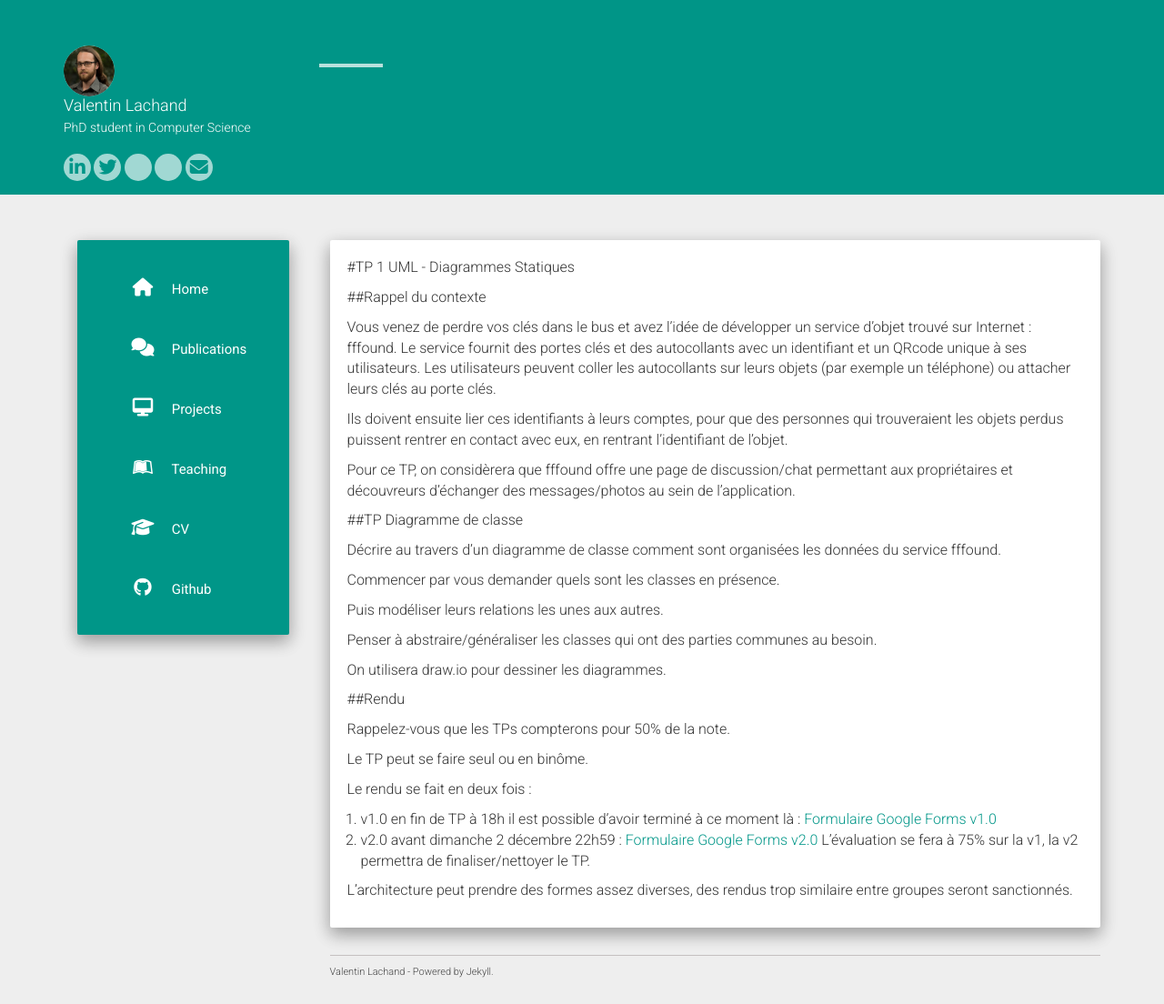
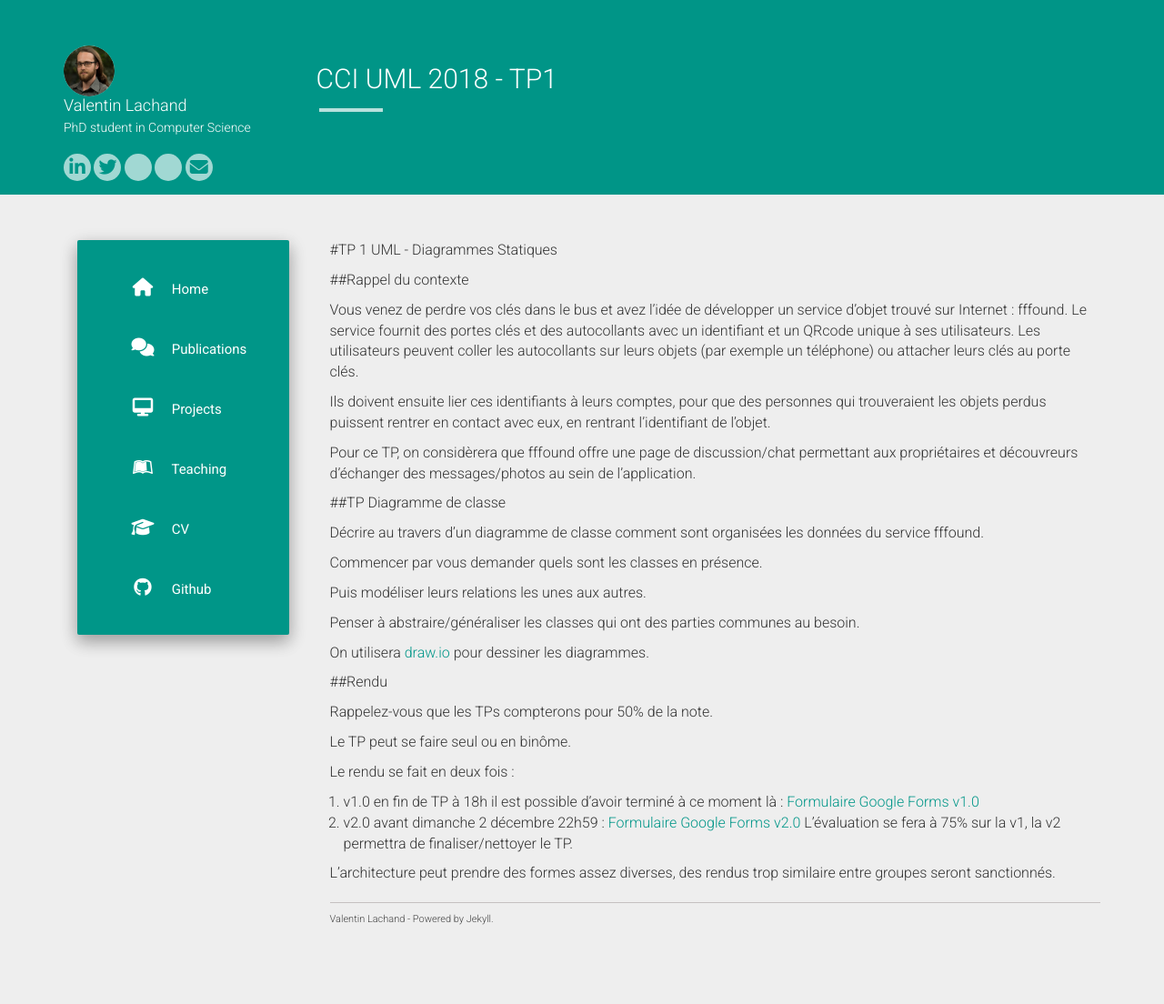
Before and after one commit to taotaoini/lachand.github.io, a Jekyll site: the page built from cci-uml-2018-tp1.md, in a window 1280 px wide. Shown: the whole page at 91% size. Built offline with Jekyll 4.4.1, drawn with Linux system fonts in a browser that asks for light colours; nearby versions of some CDN libraries; our own code applies the rules of GitHub Pages for plain Markdown files; after the commit the page ends 1046 px from its top, so only the background shows below that; part of the change alters nothing that is shown.

Commit message:
Update cci-uml-2018-tp1.md

```diff
--- a/cci-uml-2018-tp1.md
+++ b/cci-uml-2018-tp1.md
@@ -1,3 +1,9 @@
+---
+layout: default
+title: CCI UML 2018 - TP1
+permalink: /teaching/2018/cci-uml-2018/cci-uml-2018-tp1
+---
+
 #TP 1 UML - Diagrammes Statiques
 
 ##Rappel du contexte
@@ -18,7 +24,7 @@ Puis modéliser leurs relations les unes aux autres.
 
 Penser à abstraire/généraliser les classes qui ont des parties communes au besoin.
 
-On utilisera draw.io pour dessiner les diagrammes.
+On utilisera [draw.io](https://wwww.draw.io) pour dessiner les diagrammes.
 
 ##Rendu
 
```
